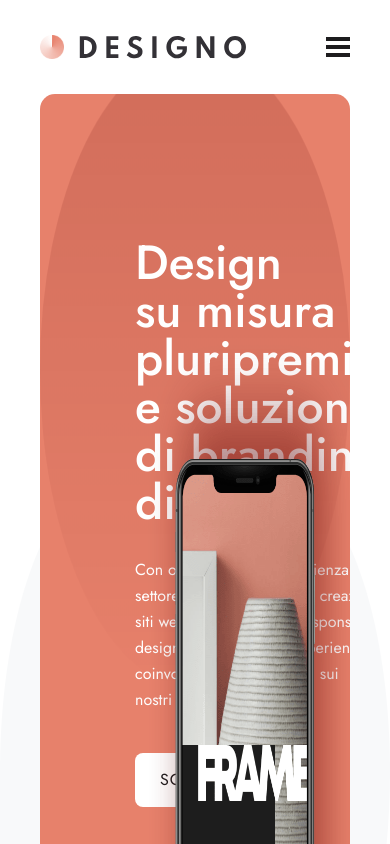
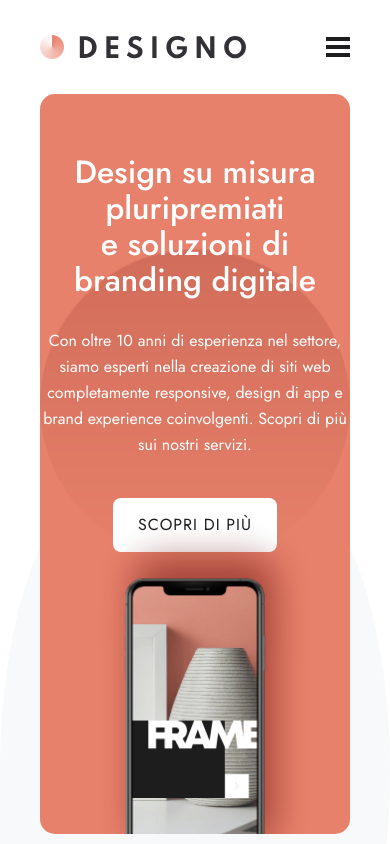
Before and after one commit to tyVespA/designo, a Next.js app: page / in a window 390 px wide. Shown: the top 844 px of the page. Built offline with nearby package versions, Linux system fonts and the light colour scheme.

Commit message:
Layout fixes

```diff
--- a/src/app/(footer-banner-on)/page.module.css
+++ b/src/app/(footer-banner-on)/page.module.css
@@ -29,6 +29,9 @@
   position: absolute;
   right: -50px;
   bottom: -250px;
+  max-width: 624px;
+  width: 100%;
+  height: auto;
 }
 
 @keyframes float {
@@ -49,6 +52,73 @@
   right: 0;
   z-index: -5;
   animation: float 15s ease-in-out infinite;
+  width: 100%;
+  height: auto;
+}
+
+@media screen and (max-width: 1105px) {
+  .hero {
+    display: flex;
+    flex-direction: column;
+    padding-block: 60px;
+    padding-left: 0;
+    text-align: center;
+    align-items: center;
+
+    min-height: 840px;
+  }
+
+  .hero p {
+    margin-inline: auto;
+  }
+
+  .phoneMockup {
+    top: 300px;
+    right: 50%;
+    transform: translateX(50%);
+  }
+
+  .hero .bgPattern {
+    top: 200px;
+  }
+}
+
+@media screen and (max-width: 675px) {
+  .hero {
+    min-height: 740px;
+  }
+
+  .text {
+    padding-inline: 24px;
+  }
+
+  .phoneMockup {
+    top: 225px;
+  }
+}
+
+@media screen and (max-width: 620px) {
+  .hero {
+    min-height: 740px;
+  }
+}
+
+@media screen and (max-width: 580px) {
+  .phoneMockup {
+    top: 300px;
+  }
+}
+
+@media screen and (max-width: 500px) {
+  .phoneMockup {
+    top: 350px;
+  }
+}
+
+@media screen and (max-width: 466px) {
+  .phoneMockup {
+    top: 400px;
+  }
 }
 
 /* LINK CARDS SECTION */
@@ -56,6 +126,8 @@
 .linksCardsSection {
   display: grid;
   grid-template-columns: 1fr 1fr;
+
+  /* change in media queries */
   grid-template-rows: 308px 308px;
   gap: 25px;
 
--- a/src/app/components/Footer/FooterBanner.module.css
+++ b/src/app/components/Footer/FooterBanner.module.css
@@ -9,6 +9,8 @@
   border-radius: var(--border-radius);
   overflow: hidden;
   z-index: 10;
+  /* check for tablet/mobile */
+  margin-inline: 30px;
 }
 
 .footerBanner {
--- a/src/app/components/LinkCard.module.css
+++ b/src/app/components/LinkCard.module.css
@@ -52,4 +52,7 @@
   z-index: -1;
   right: 0;
   left: 0;
+  width: 100%;
+  height: 100%;
+  object-fit: cover;
 }
--- a/src/app/globals.css
+++ b/src/app/globals.css
@@ -92,6 +92,13 @@ h1 {
   line-height: 48px;
 }
 
+@media screen and (max-width: 675px) {
+  h1 {
+    font-size: 32px;
+    line-height: 36px;
+  }
+}
+
 h2 {
   font-weight: 500;
   font-size: 40px;
```
